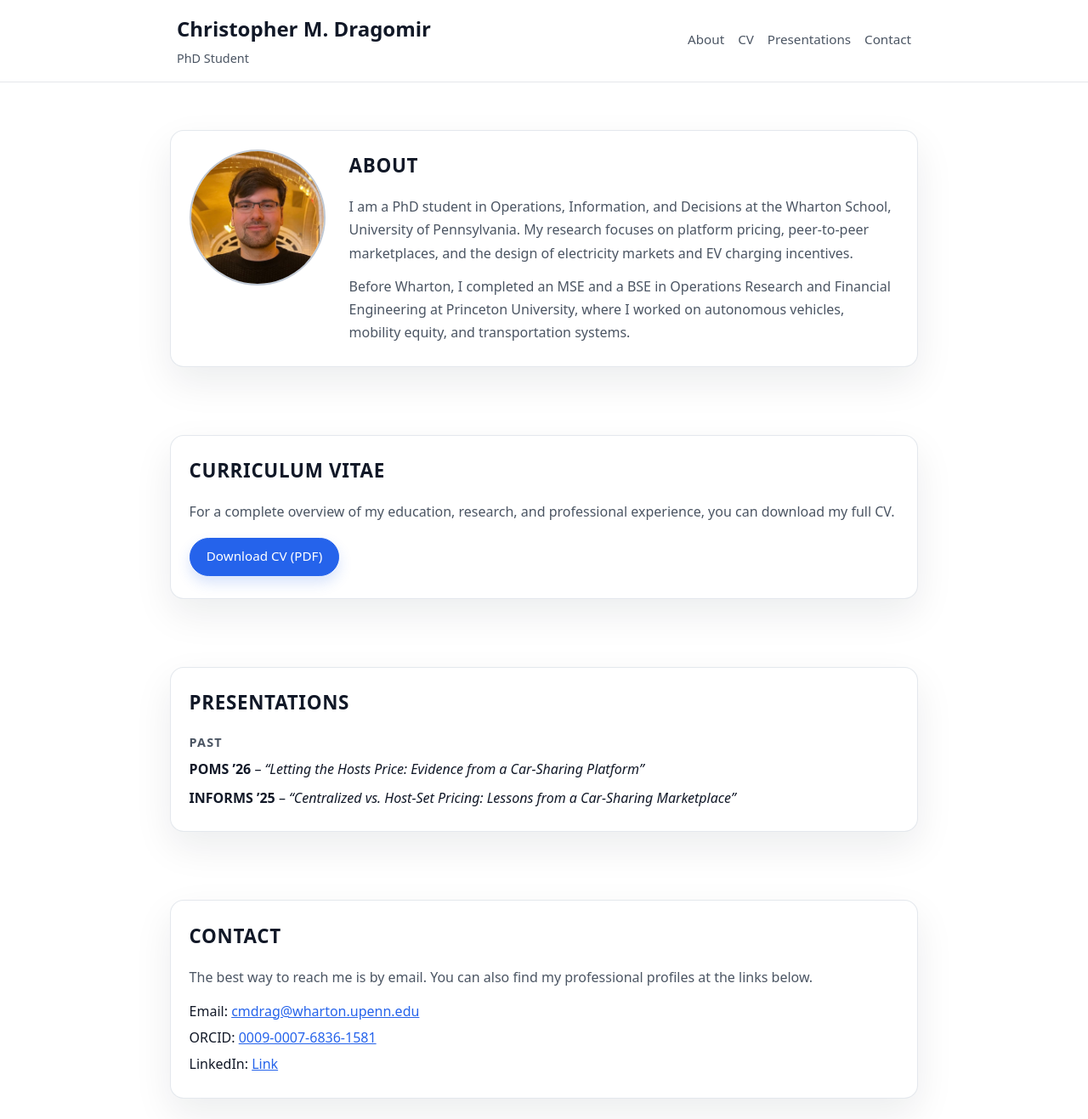
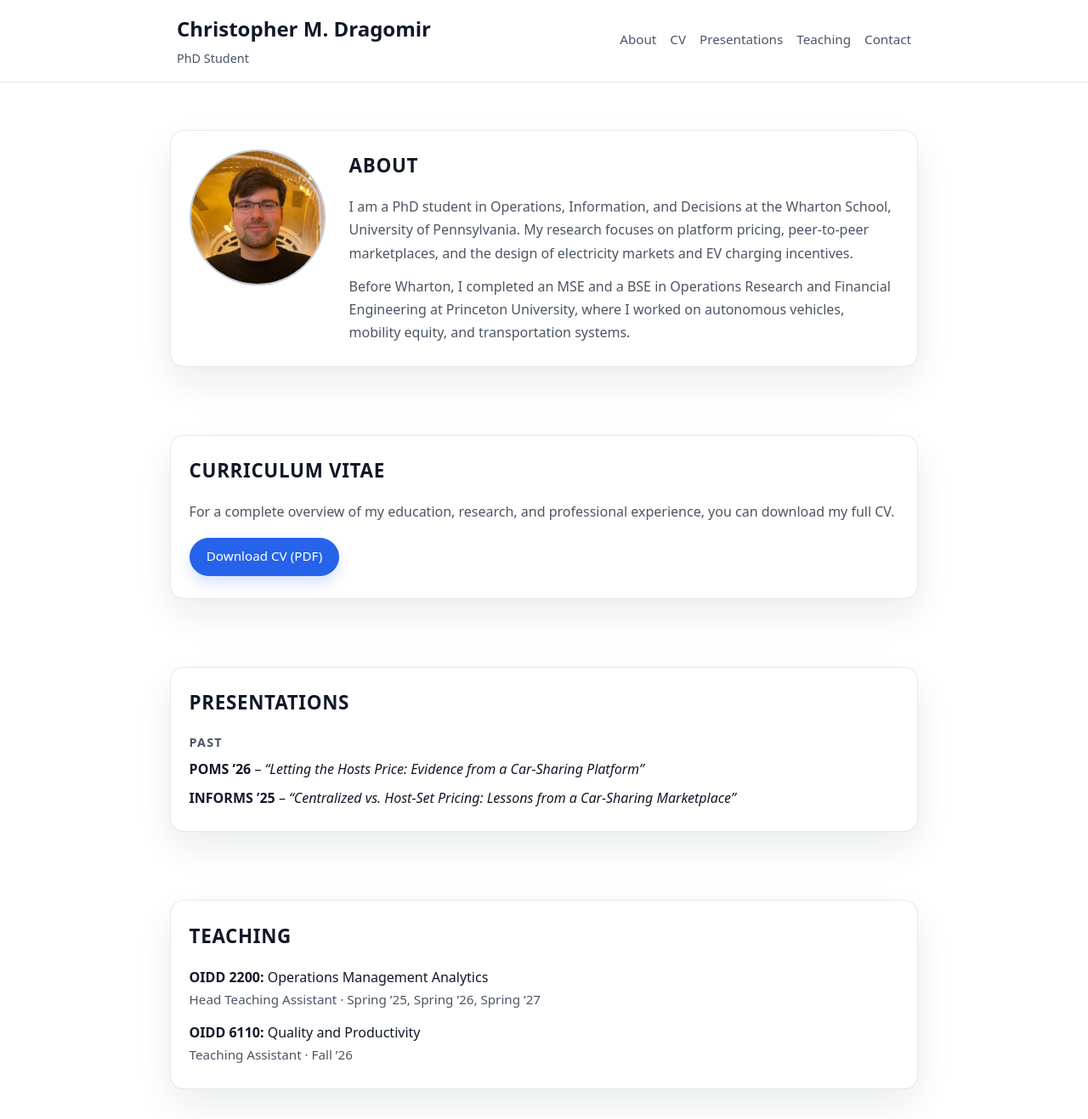
Before and after one commit to christopherdragomir/website, a plain HTML site: page index.html in a window 1280 px wide. Shown: the top 1317 px of the page at 85% size. Drawn offline with Linux system fonts and the light colour scheme.

Commit message:
Add Teaching section and keep header name on one line
- Teaching: OIDD 2200 Head TA (Spring '25-'27), OIDD 6110 TA (Fall '26)
- Add Teaching to nav; nav wraps instead of squeezing the name

Co-Authored-By: Claude Opus 5.5 <noreply@anthropic.com>

```diff
--- a/index.html
+++ b/index.html
@@ -59,6 +59,7 @@
           <a href="#about">About</a>
           <a href="#cv">CV</a>
           <a href="#conferences">Presentations</a>
+          <a href="#teaching">Teaching</a>
           <a href="#contact">Contact</a>
         </nav>
       </div>
@@ -150,6 +151,30 @@
         </div>
       </section>
 
+      <section id="teaching" class="section">
+        <div class="container">
+          <h2>Teaching</h2>
+          <ul class="teaching-list">
+            <li>
+              <div class="course">
+                <span class="course-code">OIDD 2200:</span> Operations
+                Management Analytics
+              </div>
+              <div class="course-meta">
+                Head Teaching Assistant · Spring ’25, Spring ’26, Spring ’27
+              </div>
+            </li>
+            <li>
+              <div class="course">
+                <span class="course-code">OIDD 6110:</span> Quality and
+                Productivity
+              </div>
+              <div class="course-meta">Teaching Assistant · Fall ’26</div>
+            </li>
+          </ul>
+        </div>
+      </section>
+
       <section id="contact" class="section">
         <div class="container">
           <h2>Contact</h2>
--- a/styles.css
+++ b/styles.css
@@ -51,9 +51,14 @@ body {
   gap: 1.5rem;
 }
 
+.site-title {
+  flex-shrink: 0;
+}
+
 .site-title h1 {
   font-size: 1.5rem;
   margin: 0;
+  white-space: nowrap;
 }
 
 .tagline {
@@ -64,7 +69,9 @@ body {
 
 .site-nav {
   display: flex;
-  gap: 1rem;
+  flex-wrap: wrap;
+  justify-content: flex-end;
+  column-gap: 1rem;
   font-size: 0.95rem;
 }
 
@@ -235,6 +242,26 @@ a:focus-visible {
   color: var(--muted);
 }
 
+/* Teaching section */
+.teaching-list {
+  list-style: none;
+  margin: 0;
+  padding-left: 0;
+}
+
+.teaching-list li + li {
+  margin-top: 0.75rem;
+}
+
+.course-code {
+  font-weight: 600;
+}
+
+.course-meta {
+  color: var(--muted);
+  font-size: 0.95rem;
+}
+
 .site-footer {
   border-top: 1px solid var(--border);
   background-color: var(--bg-alt);
@@ -271,6 +298,7 @@ a:focus-visible {
 
   .site-nav {
     width: 100%;
+    justify-content: flex-start;
   }
 
   .about-layout {
```
